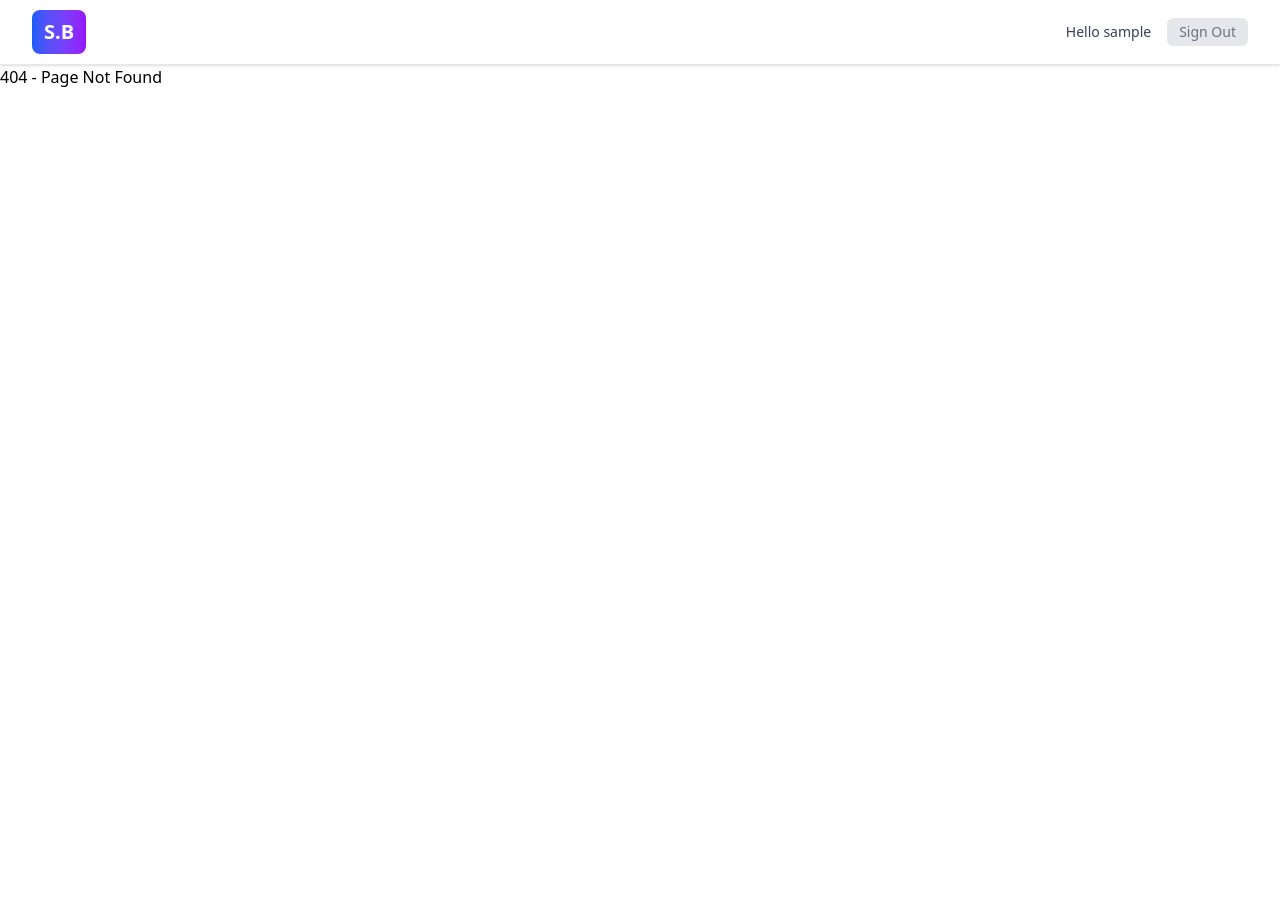
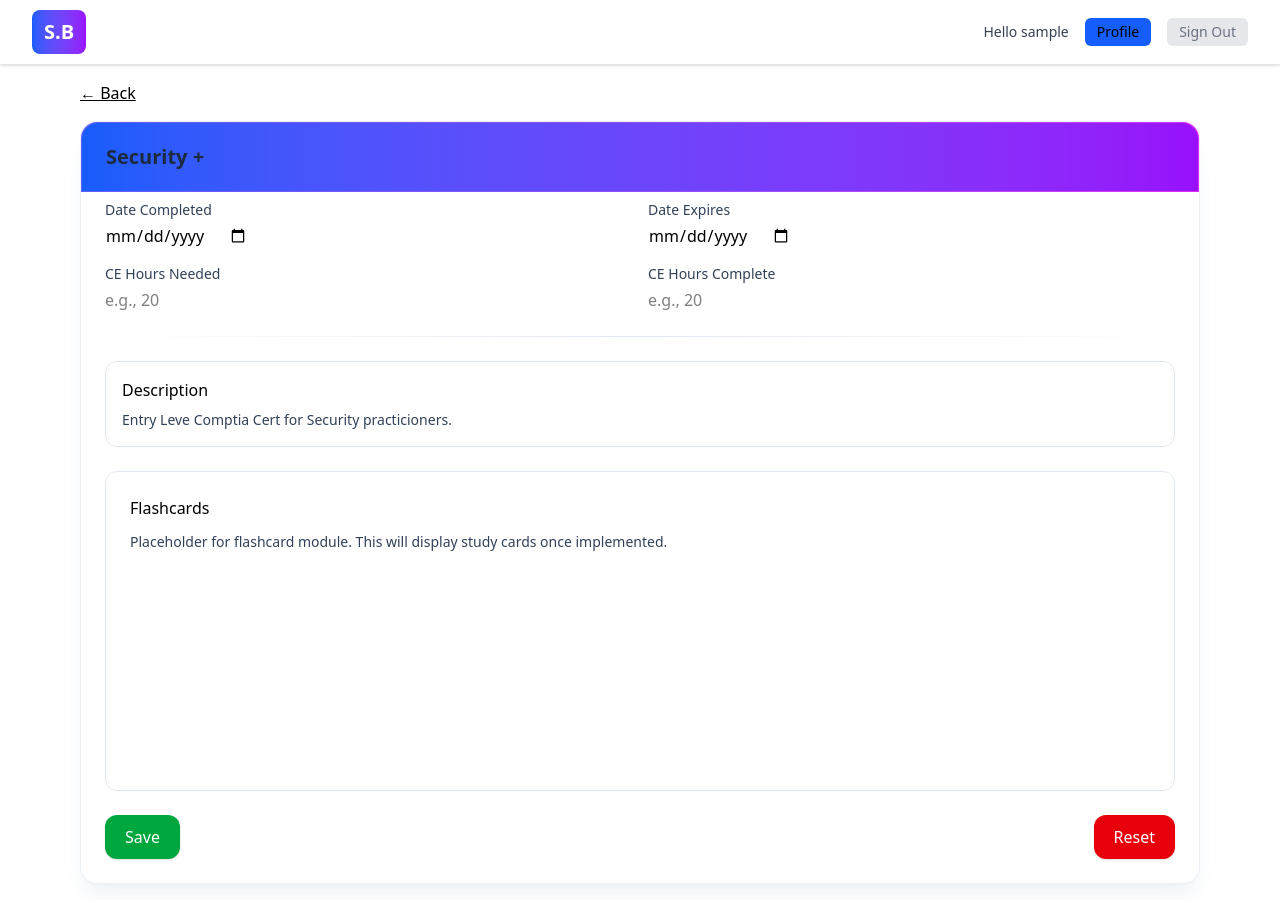
Before and after one commit to ClaytonONeill/study-buddy, a React (Vite) app: page /certs in a window 1280 px wide. Before the commit this address had no page. Before the commit the page ends 800 px from the top, so only its background shows below. Built offline with nearby package versions, Linux system fonts and the light colour scheme; sample sign-in values are in the browser's storage.

Commit message:
add certification overview page simple placeholder routes in app + header for navigation

```diff
--- a/src/App.tsx
+++ b/src/App.tsx
@@ -12,6 +12,9 @@ import Header from "./components/Header";
 import Home from "./pages/Home";
 import Signup from "./pages/Signup";
 import Dashboard from "./pages/Dashboard";
+import UserProfile from "./pages/UserProfilePage";
+import CertificationOverviewPage from "./pages/CertificationOverview";
+
 
 function ProtectedRoute({ children }: { children: JSX.Element }) {
   const token = localStorage.getItem("token");
@@ -48,8 +51,24 @@ function App() {
               <Dashboard />
             </ProtectedRoute>
           }
+
         />
-
+ <Route
+          path="/user-profile"
+          element={
+            <ProtectedRoute>
+              <UserProfile/>
+            </ProtectedRoute>
+          }
+        />
+        <Route
+          path="/certs"
+          element={
+            <ProtectedRoute>
+              <CertificationOverviewPage/>
+            </ProtectedRoute>
+          }
+        />
         {/* Catch-all for undefined routes */}
         <Route path="*" element={<h1>404 - Page Not Found</h1>} />
       </Routes>
--- a/src/components/Header.tsx
+++ b/src/components/Header.tsx
@@ -1,5 +1,6 @@
 // Modules
 import { useSignout } from "../services/auth";
+import { useNavigate } from "react-router-dom";
 
 // The props that the header can be is a user, which can be either of type User or null.
 interface HeaderProps {
@@ -15,6 +16,7 @@ interface User {
 
 const Header = ({ user, setUser }: HeaderProps) => {
   const signout = useSignout(setUser);
+  const navigate = useNavigate();
 
   return (
     <header className="bg-white shadow-sm border-b border-gray-200">
@@ -33,11 +35,18 @@ const Header = ({ user, setUser }: HeaderProps) => {
                   Hello {user.username}
                 </span>
                 <button
+                  onClick= {() => navigate("/user-profile")}
+                  className="bg-blue-600 text-black-500 hover:text-black-700 px-3 py-1 rounded-md text-sm transition-colors duration-200 hover:cursor-pointer"
+                >
+                  Profile
+                </button>
+                <button
                   onClick={signout}
                   className="bg-gray-200 text-gray-500 hover:text-gray-700 px-3 py-1 rounded-md text-sm transition-colors duration-200 hover:cursor-pointer"
                 >
                   Sign Out
                 </button>
+
               </div>
             )}
           </div>
--- /dev/null
+++ b/src/pages/CertificationOverview.tsx
@@ -0,0 +1,161 @@
+import React, { useState } from "react";
+import { Link, useLocation } from "react-router-dom";
+
+type Cert = {
+  id: string;
+  name: string;
+  provider?: string;
+  level?: string;
+  description?: string;
+};
+
+type LocationState = Cert | undefined;
+
+const CertificationOverviewPage: React.FC = () => {
+  const location = useLocation();
+  const cert = (location.state as LocationState) || undefined;
+
+  // Manual fields for now (static)
+  const [dateCompleted, setDateCompleted] = useState<string>("");
+  const [dateExpires, setDateExpires] = useState<string>("");
+  const [ceHoursNeeded, setCeHoursNeeded] = useState<string>("");
+  const [ceHoursComplete, setCeHoursComplete] = useState<string>("");
+
+  return (
+    <div className="p-4 max-w-6xl mx-auto">
+      {/* Back */}
+      <div className="mb-4">
+        <Link className="underline" to="/">
+          ← Back
+        </Link>
+      </div>
+
+      {/* Card */}
+      <div className="rounded-2xl border border-slate-200/70 bg-white/70 shadow-xl shadow-slate-200/40 backdrop-blur">
+        {/* Header with Cert Name */}
+        <div className="rounded-t-2xl bg-gradient-to-r from-indigo-500 via-violet-500 to-fuchsia-500 p-[1px]">
+          <div className="rounded-t-2xl bg-white/70 px-6 py-5 bg-gradient-to-r from-blue-600 to-purple-600">
+            <h1 className="text-xl font-semibold text-slate-800 dark:text-slate-100">
+              {cert?.name ?? "Security +"}
+            </h1>
+          </div>
+        </div>
+
+        {/* Meta (optional provider/level line if present) */}
+        {(cert?.provider || cert?.level) && (
+          <div className="px-6 pt-4 pb-2">
+            <p className="text-sm text-slate-600">
+              {cert?.provider ?? ""}
+              {cert?.provider && cert?.level ? " • " : ""}
+              {cert?.level ?? ""}
+            </p>
+          </div>
+        )}
+
+        {/* Content */}
+        <div className="px-6 pb-6 pt-2">
+          {/* Fields */}
+          <div className="grid grid-cols-1 gap-4 sm:grid-cols-2">
+            <FormField label="Date Completed">
+              <input
+                type="date"
+                className="input"
+                value={dateCompleted}
+                onChange={(e) => setDateCompleted(e.target.value)}
+              />
+            </FormField>
+
+            <FormField label="Date Expires">
+              <input
+                type="date"
+                className="input"
+                value={dateExpires}
+                onChange={(e) => setDateExpires(e.target.value)}
+              />
+            </FormField>
+
+            <FormField label="CE Hours Needed">
+              <input
+                type="number"
+                className="input"
+                min="0"
+                step="0.5"
+                placeholder="e.g., 20"
+                value={ceHoursNeeded}
+                onChange={(e) => setCeHoursNeeded(e.target.value)}
+              />
+            </FormField>
+
+            <FormField label="CE Hours Complete">
+              <input
+           type="number"
+                className="input"
+                min="0"
+                step="0.5"
+                placeholder="e.g., 20"
+                value={ceHoursComplete}
+                onChange={(e) => setCeHoursComplete(e.target.value)}
+              />
+            </FormField>
+          </div>
+
+          {/* Divider */}
+          <div className="my-6 h-px w-full bg-gradient-to-r from-transparent via-slate-200 to-transparent dark:via-slate-700" />
+
+          {/* Description */}
+          <section className="sm:col-span-2 rounded-xl border border-slate-200 p-4 bg-white/70 mb-6">
+            <h2 className="font-medium mb-2">Description</h2>
+            <p className="text-sm text-slate-700">
+              {cert?.description ??
+                "Entry Leve Comptia Cert for Security practicioners. "}
+            </p>
+          </section>
+
+          {/* Flashcards Placeholder */}
+          <section className="sm:col-span-2 rounded-xl border border-slate-200 p-6 bg-white/70 h-80">
+            <h2 className="font-medium mb-3">Flashcards</h2>
+            <p className="text-sm text-slate-700">
+              Placeholder for flashcard module. This will display study cards once implemented.
+            </p>
+          </section>
+
+          {/* Actions */}
+          <div className="mt-6 flex flex-col gap-3 sm:flex-row sm:items-center sm:justify-between">
+            <button
+              className="inline-flex w-full sm:w-auto justify-center rounded-xl bg-green-600 px-5 py-2.5 text-white
+              font-medium shadow-sm transition hover:bg-green-700 active:bg-green-800 focus:outline-none
+              focus:ring focus:ring-green-200"
+              type="button"
+              onClick={() => alert("Saved (stub)")}
+            >
+              Save
+            </button>
+            <button
+              className="inline-flex w-full sm:w-auto justify-center rounded-xl bg-red-600 px-5 py-2.5 text-white
+              font-medium shadow-sm transition hover:bg-red-700 active:bg-red-800 focus:outline-none
+              focus:ring focus:ring-red-200"
+              type="button"
+              onClick={() => alert("Reset (stub)")}
+            >
+              Reset
+            </button>
+          </div>
+        </div>
+      </div>
+    </div>
+  );
+};
+
+const FormField: React.FC<{ label: string; children: React.ReactNode }> = ({
+  label,
+  children,
+}) => (
+  <div>
+    <label className="block text-sm font-medium text-slate-700 dark:text-slate-500">
+      {label}
+    </label>
+    <div className="mt-1">{children}</div>
+  </div>
+);
+
+export default CertificationOverviewPage;
```
